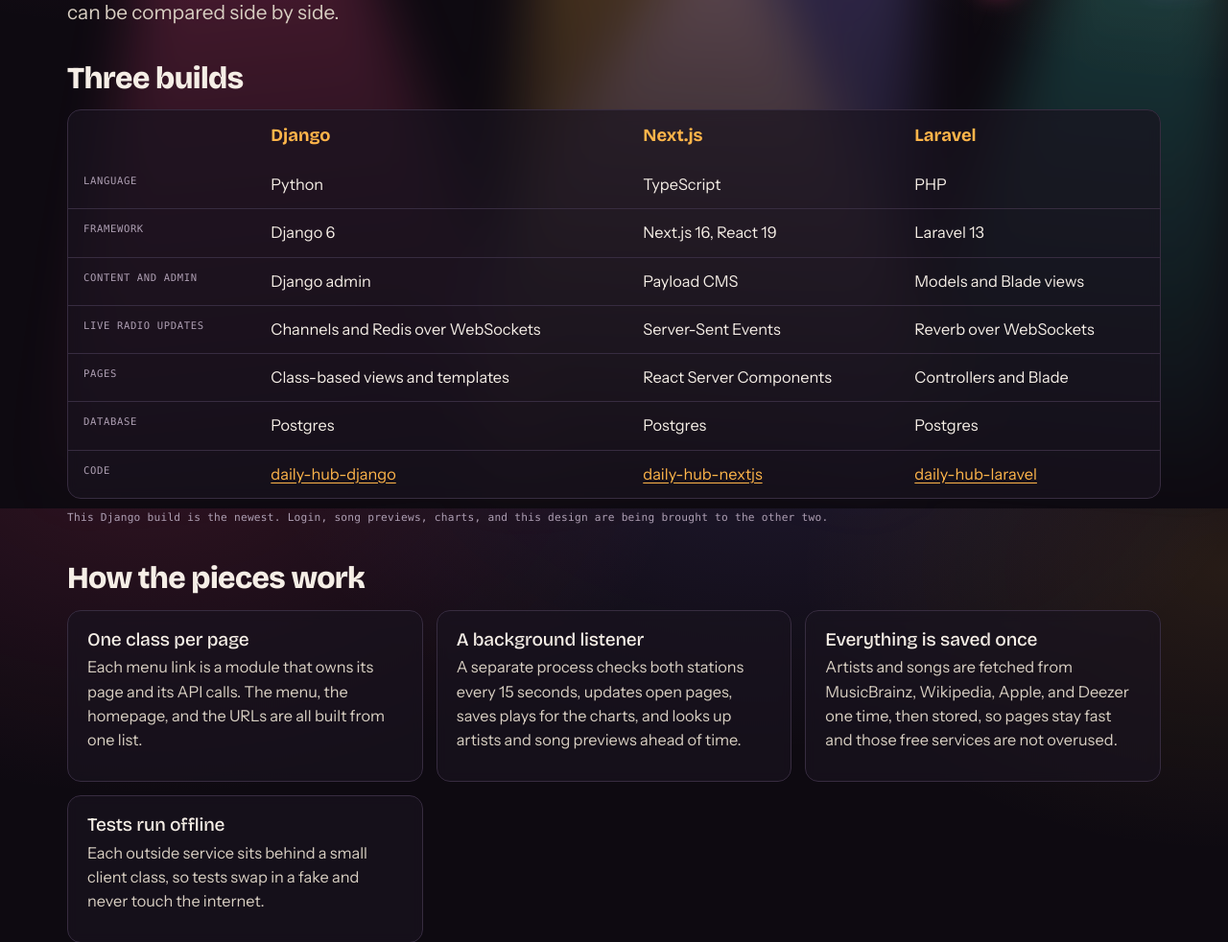
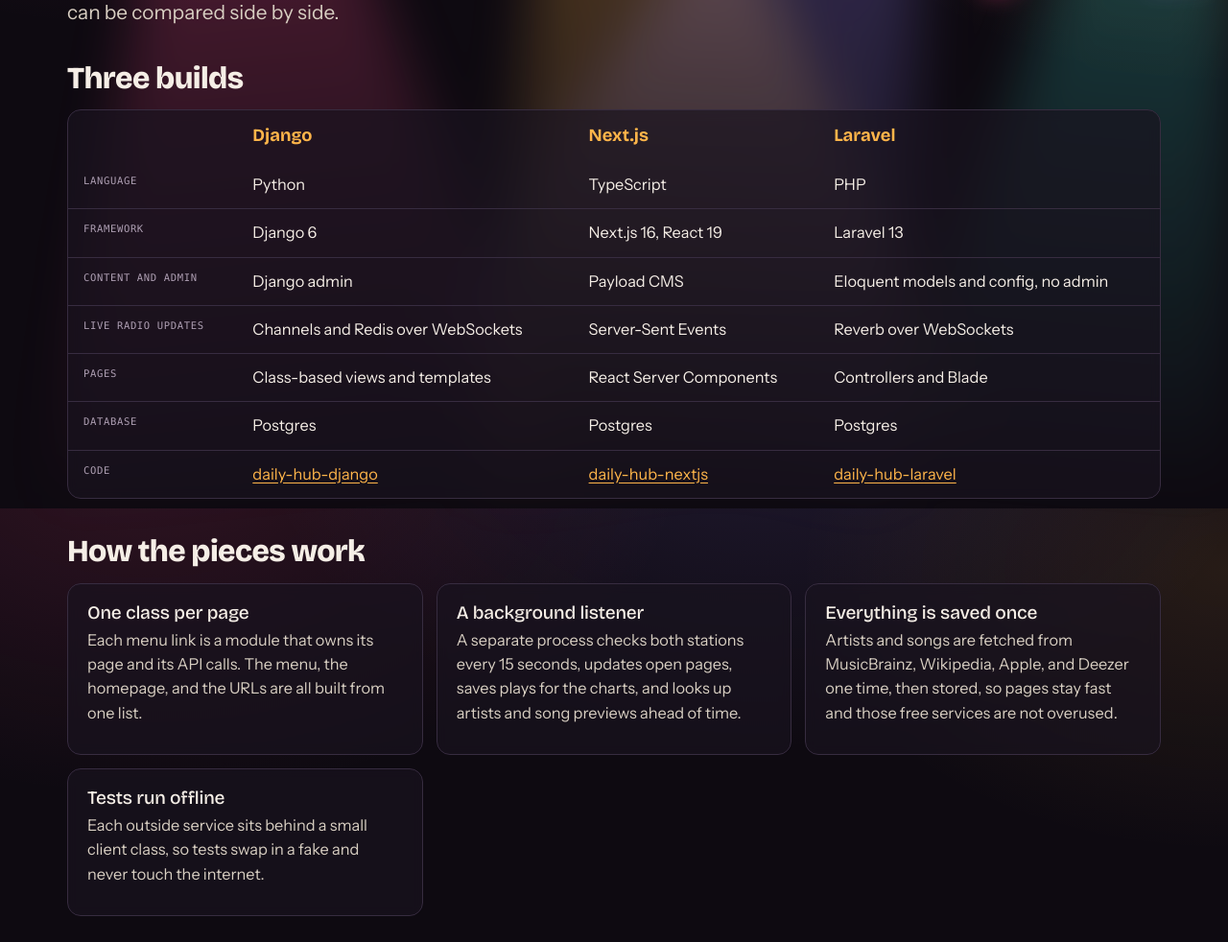
Before and after one commit to bmfelix/daily-hub-django, a Django app: page /built/ in a window 1280 px wide. Shown: the part 270-1252 px from the top of the page at 96% size. Run offline with Django 5.2, Linux system fonts and the light colour scheme; some web fonts are replaced.

Commit message:
Update the README and tidy homepage links
Bring the README in line with the code: list every page, add a table of
keys and links, describe the design, and correct the menu width and the
login-off behaviour.

Show homepage card links as text until hovered, and remove the note saying
the other two builds are still catching up.

Co-Authored-By: Claude Opus 5.5 <noreply@anthropic.com>

```diff
--- a/hub/static/hub/style.css
+++ b/hub/static/hub/style.css
@@ -505,3 +505,7 @@ input:focus, select:focus, textarea:focus { outline: none; border-color: var(--a
 /* Choosing between several Spotify playlists */
 .playlist-buttons { display: flex; flex-wrap: wrap; gap: 6px; margin-bottom: 10px; }
 .playlist-buttons .pill { padding: 4px 13px; font-family: var(--mono); font-size: 0.72rem; cursor: pointer; }
+
+/* Links on homepage cards read as text until hovered */
+.card-mini-list a { color: inherit; text-decoration: none; }
+.card-mini-list a:hover { color: var(--accent); }
--- a/hub/templates/hub/modules/built.html
+++ b/hub/templates/hub/modules/built.html
@@ -16,7 +16,7 @@
         <tbody>
           <tr><th scope="row">Language</th><td>Python</td><td>TypeScript</td><td>PHP</td></tr>
           <tr><th scope="row">Framework</th><td>Django 6</td><td>Next.js 16, React 19</td><td>Laravel 13</td></tr>
-          <tr><th scope="row">Content and admin</th><td>Django admin</td><td>Payload CMS</td><td>Models and Blade views</td></tr>
+          <tr><th scope="row">Content and admin</th><td>Django admin</td><td>Payload CMS</td><td>Eloquent models and config, no admin</td></tr>
           <tr><th scope="row">Live radio updates</th><td>Channels and Redis over WebSockets</td><td>Server-Sent Events</td><td>Reverb over WebSockets</td></tr>
           <tr><th scope="row">Pages</th><td>Class-based views and templates</td><td>React Server Components</td><td>Controllers and Blade</td></tr>
           <tr><th scope="row">Database</th><td>Postgres</td><td>Postgres</td><td>Postgres</td></tr>
@@ -28,7 +28,6 @@
         </tbody>
       </table>
     </div>
-    <p class="meta">This Django build is the newest. Login, song previews, charts, and this design are being brought to the other two.</p>
   </section>
 
   <section class="artist-section about-section">
```
Also changed, not shown: README.md.
